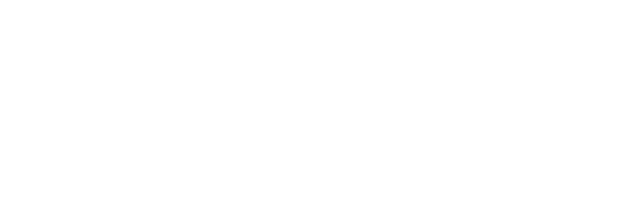
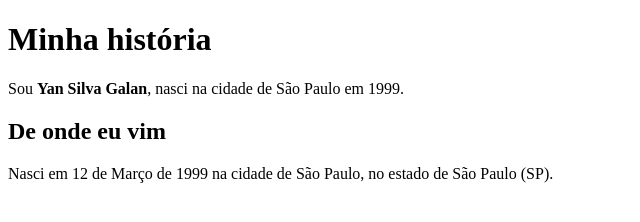
Before and after one commit to YanGalanUser/aula-01, a plain HTML site: page index.html in a window 1280 px wide. Shown: the whole page, without its empty margins (0-640 px from the left). Drawn offline with Linux system fonts and the light colour scheme.

Commit message:
feat: Aplicando tag h1 e p

```diff
--- a/index.html
+++ b/index.html
@@ -13,6 +13,17 @@
         <meta charset="utf-8"/>
     </head>
     <body>
+        <h1>Minha história</h1>
 
-     <body>
- </html>
+        <p>Sou <strong>Yan Silva Galan</strong>, nasci na cidade de São Paulo em 1999.</p>
+
+        <h2>De onde eu vim</h2>
+
+
+        <p>
+         Nasci em 12 de Março de 1999 na cidade de São Paulo, no estado de São Paulo (SP).
+        </p>
+
+</body>
+
+</html>
```
